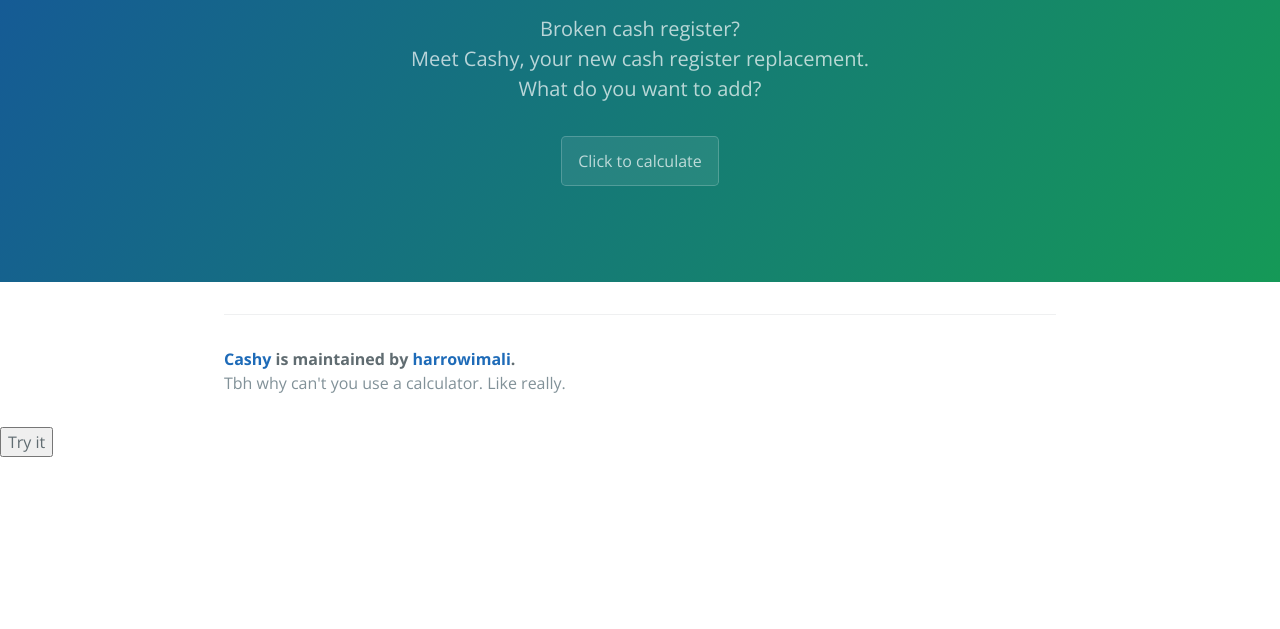
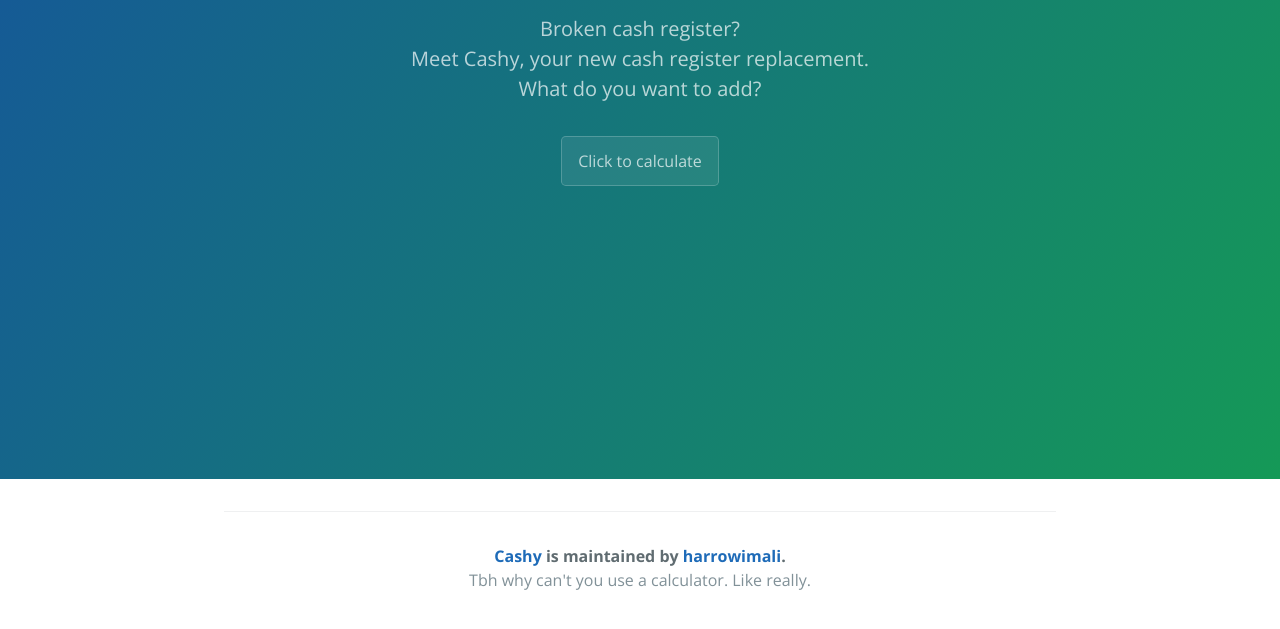
Before and after one commit to harrowimali/Cashy, a plain HTML site: page index.html in a window 1280 px wide. Shown: the part 161-790 px from the top of the page. Drawn offline with nearby package versions, Linux system fonts and the light colour scheme.

Commit message:
aesthetic changes<3

```diff
--- a/index.html
+++ b/index.html
@@ -3,10 +3,10 @@
   <head>
     <meta charset="UTF-8">
     <title>Cashy the Cash Register</title>
-    <link rel="stylesheet" type="text/css" href="stylesheets/normalize.css" media="screen">
     <link href='https://fonts.googleapis.com/css?family=Open+Sans:400,700' rel='stylesheet' type='text/css'>
     <link rel="stylesheet" type="text/css" href="stylesheets/stylesheet.css" media="screen">
   </head>
+
   <body>
     <section class="page-header">
       <h1 class="project-name">Cashy the Cash Register</h1>
@@ -17,18 +17,18 @@
 
 
       <a class="btn" onclick="myFunction()">Click to calculate</a>
-
+        <p id="final"></p>
     </section>
 
     <section class="main-content">
 
-
+<center>
       <footer class="site-footer">
         <span class="site-footer-owner"><a href="https://github.com/harrowimali/Cashy">Cashy</a> is maintained by <a href="https://github.com/harrowimali">harrowimali</a>.</span>
 
         <span class="site-footer-credits">Tbh why can't you use a calculator. Like really.</span>
       </footer>
-
+</center>
     </section>
 
 
@@ -36,9 +36,6 @@
       <script src="cashy.js"></script>
 
 
-        <button onclick="myFunction()">Try it</button>
-
-            <p id="final"></p>
 
 
 
--- a/stylesheets/stylesheet.css
+++ b/stylesheets/stylesheet.css
@@ -1,6 +1,9 @@
 * {
   box-sizing: border-box; }
-
+html, body
+{
+    height: 100%;
+}
 body {
   padding: 0;
   margin: 0;
@@ -57,7 +60,8 @@ a {
   color: #fff;
   text-align: center;
   background-color: #159957;
-  background-image: linear-gradient(120deg, #155799, #159957); }
+  background-image: linear-gradient(120deg, #155799, #159957);
+width: 100%; height: 80%;}
 
 @media screen and (min-width: 64em) {
   .page-header {
```
Also changed, not shown: cashy.js (+0 -8 lines).
